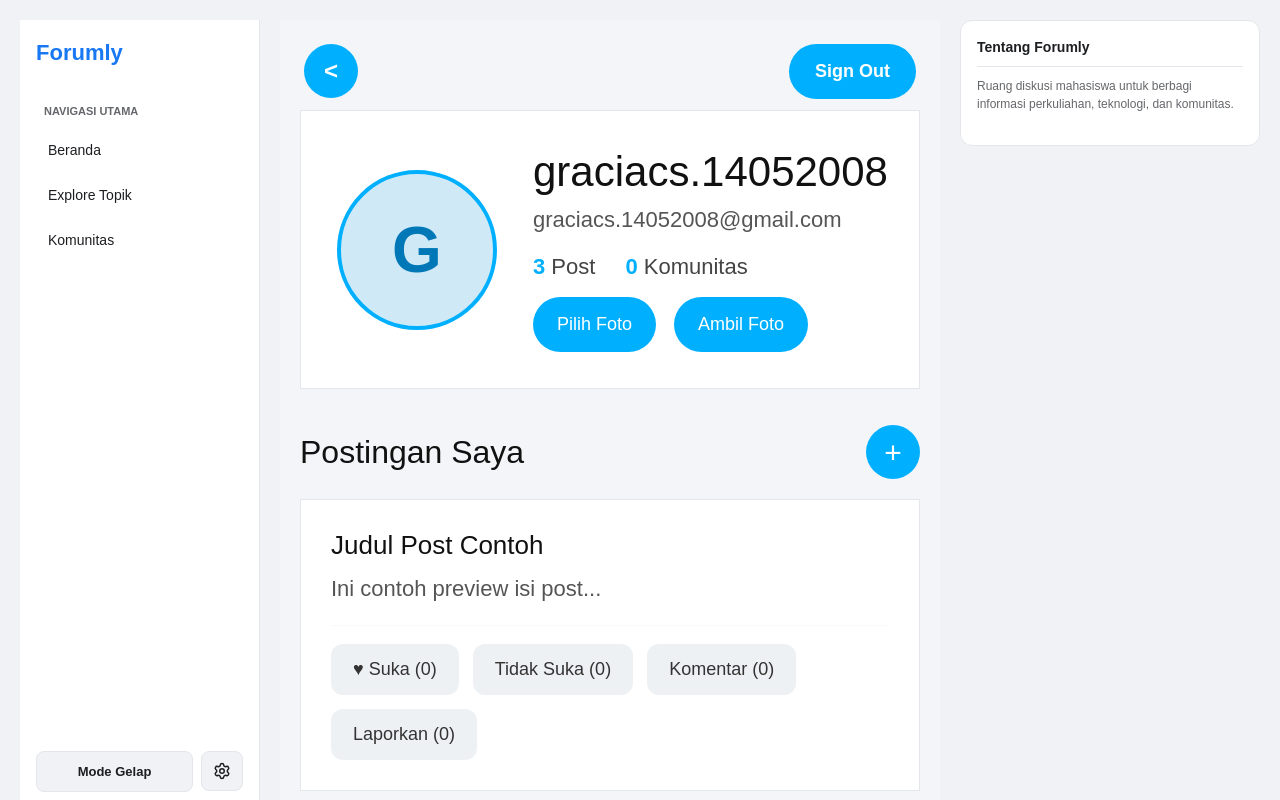
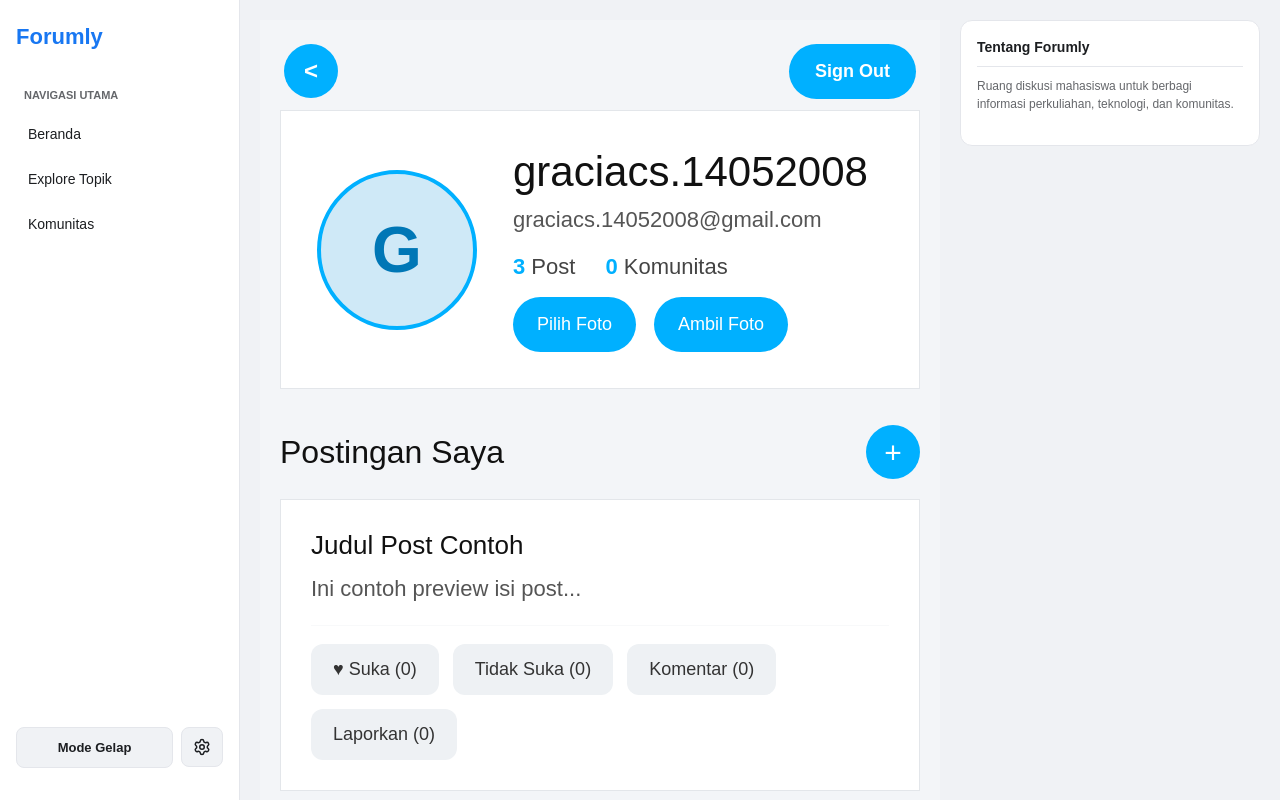
Before and after one commit to marchikari-hub/Forumly-Front-End, a Next.js app: page /profile in a window 1280 px wide. Shown: the top 800 px of the page. Built offline with nearby package versions, Linux system fonts and the light colour scheme.

Commit message:
memperbaiki sidebar, buat sidebar mentok ke kiri

```diff
--- a/app/globals.css
+++ b/app/globals.css
@@ -38,19 +38,37 @@ body {
   grid-template-columns: 240px 1fr 300px;
   gap: 20px;
   width: 100%;
-  padding: 20px;
+  padding: 0 20px 0 0;
 }
 
 .sidebar {
   background-color: var(--bg-card);
   border-right: 1px solid var(--border-color);
-  padding: 16px;
+  padding: 20px 16px;
   height: 100vh;
   position: sticky;
   top: 0;
+  left: 0;
   display: flex;
   flex-direction: column;
   justify-content: space-between;
+}
+
+.main-content {
+  display: flex;
+  flex-direction: column;
+  gap: 16px;
+  padding: 20px 0;
+}
+
+.right-sidebar {
+  display: flex;
+  flex-direction: column;
+  gap: 16px;
+  position: sticky;
+  top: 20px;
+  height: fit-content;
+  padding-top: 20px;
 }
 
 .brand {
--- a/package.json
+++ b/package.json
@@ -27,7 +27,7 @@
   "dependencies": {
     "better-sqlite3": "^13.0.3",
     "bootstrap": "^5.3.8",
-    "lucide-react": "^1.70.0",
+    "lucide-react": "^1.79.0",
     "next": "14.2.31",
     "react": "^18",
     "react-bootstrap": "^2.10.10",
```
Also changed, not shown: 1 other file (tests, documents, lock files or other folders).
